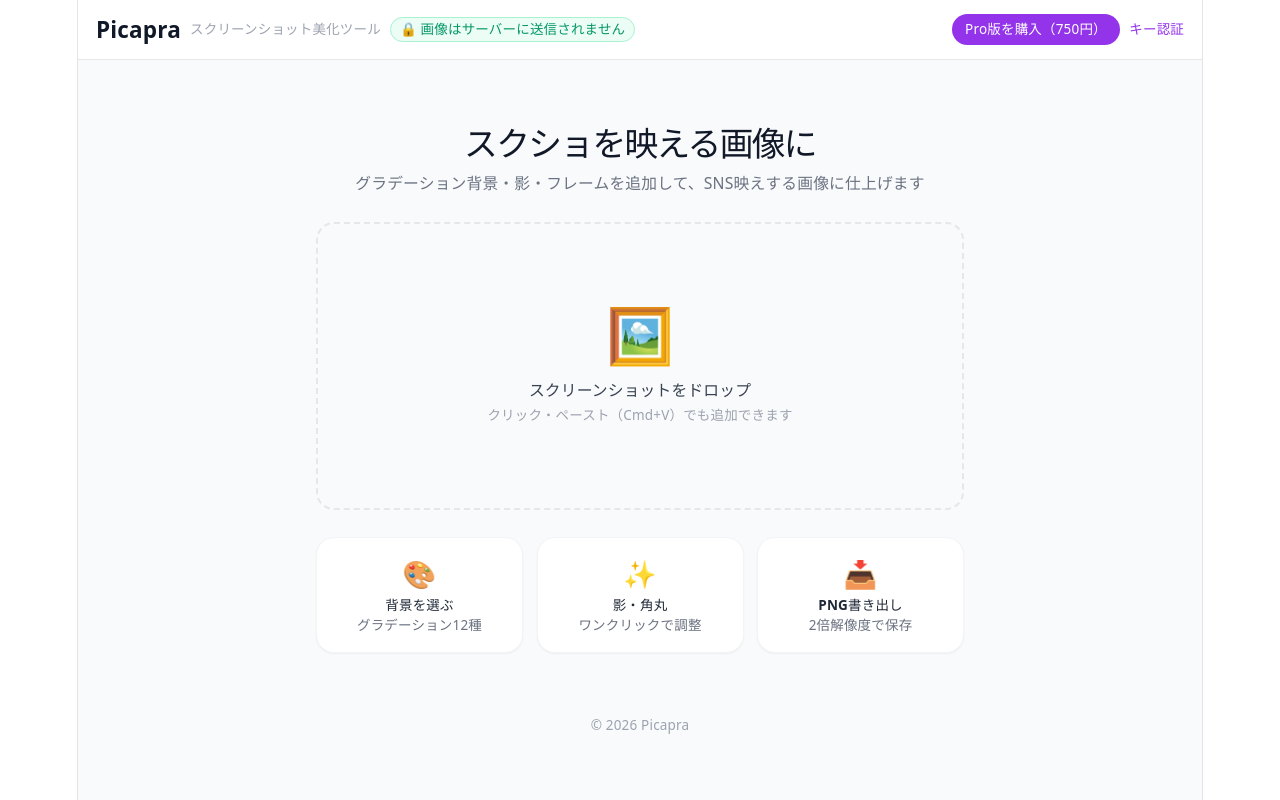
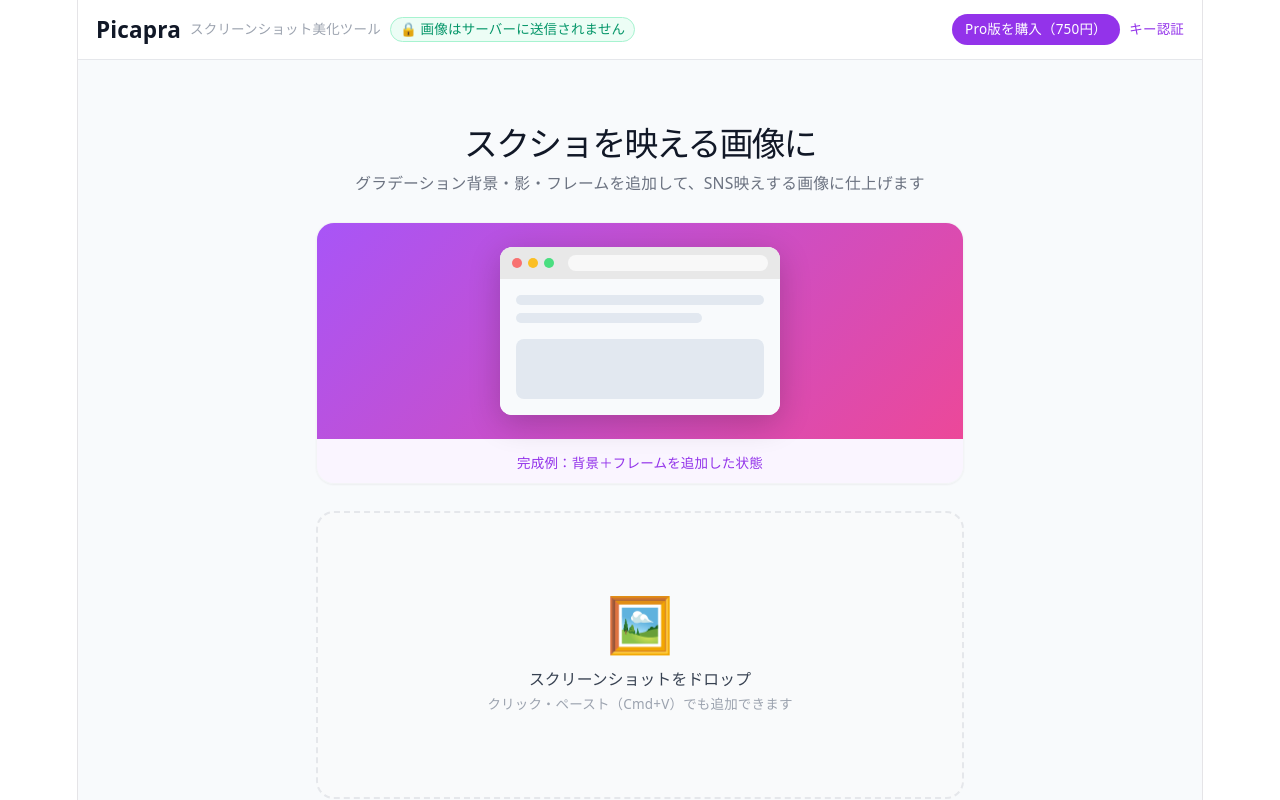
Before and after one commit to yuyayokoyama0427/picapra, a React (Vite) app: page / in a window 1280 px wide. Shown: the top 800 px of the page. Built offline with nearby package versions, Linux system fonts and the light colour scheme.

Commit message:
feat: ランディングに完成例プレビュー追加・設定パネル下にPNG保存ボタン追加

```diff
--- a/src/App.tsx
+++ b/src/App.tsx
@@ -85,6 +85,28 @@ export default function App() {
               <h1 className="text-3xl font-bold text-gray-900 mb-2">スクショを映える画像に</h1>
               <p className="text-gray-500 text-sm">グラデーション背景・影・フレームを追加して、SNS映えする画像に仕上げます</p>
             </div>
+            {/* 完成例プレビュー */}
+            <div className="rounded-2xl overflow-hidden border border-gray-100 shadow-sm">
+              <div style={{ background: 'linear-gradient(135deg, #a855f7 0%, #ec4899 100%)', padding: 24, display: 'flex', justifyContent: 'center' }}>
+                <div style={{ background: 'white', borderRadius: 12, overflow: 'hidden', boxShadow: '0 8px 32px rgba(0,0,0,0.2)', maxWidth: 280, width: '100%' }}>
+                  <div style={{ background: '#e8e8e8', padding: '8px 12px', display: 'flex', alignItems: 'center', gap: 6 }}>
+                    <span style={{ width: 10, height: 10, borderRadius: '50%', background: '#f87171', display: 'inline-block' }} />
+                    <span style={{ width: 10, height: 10, borderRadius: '50%', background: '#fbbf24', display: 'inline-block' }} />
+                    <span style={{ width: 10, height: 10, borderRadius: '50%', background: '#4ade80', display: 'inline-block' }} />
+                    <div style={{ flex: 1, height: 16, borderRadius: 8, background: 'rgba(255,255,255,0.7)', marginLeft: 8 }} />
+                  </div>
+                  <div style={{ background: '#f8fafc', padding: 16 }}>
+                    <div style={{ height: 10, borderRadius: 5, background: '#e2e8f0', marginBottom: 8 }} />
+                    <div style={{ height: 10, borderRadius: 5, background: '#e2e8f0', width: '75%', marginBottom: 16 }} />
+                    <div style={{ height: 60, borderRadius: 8, background: '#e2e8f0' }} />
+                  </div>
+                </div>
+              </div>
+              <div className="bg-purple-50 text-center py-2">
+                <span className="text-xs text-purple-600 font-medium">完成例：背景＋フレームを追加した状態</span>
+              </div>
+            </div>
+
             <DropZone onImage={setImageUrl} />
             <div className="grid grid-cols-3 gap-3 text-center">
               {[
@@ -126,8 +148,12 @@ export default function App() {
             <div className="w-full lg:w-72 shrink-0">
               <div className="bg-white rounded-2xl border border-gray-100 shadow-sm p-5">
                 <Settings settings={settings} onChange={setSettings} isPro={isPro} onUpgrade={() => setShowModal(true)} />
+                <button onClick={handleExport} disabled={exporting}
+                  className="w-full mt-4 bg-purple-600 hover:bg-purple-700 text-white font-medium py-2.5 rounded-xl transition text-sm disabled:opacity-50">
+                  {exporting ? '書き出し中...' : '📥 PNG保存'}
+                </button>
                 <button onClick={() => setSettings(DEFAULT_SETTINGS)}
-                  className="w-full mt-4 text-xs text-gray-400 hover:text-gray-600 py-2 transition">
+                  className="w-full mt-2 text-xs text-gray-400 hover:text-gray-600 py-2 transition">
                   デフォルトに戻す
                 </button>
               </div>
```
Also changed, not shown: 1 other file (tests, documents, lock files or other folders).
